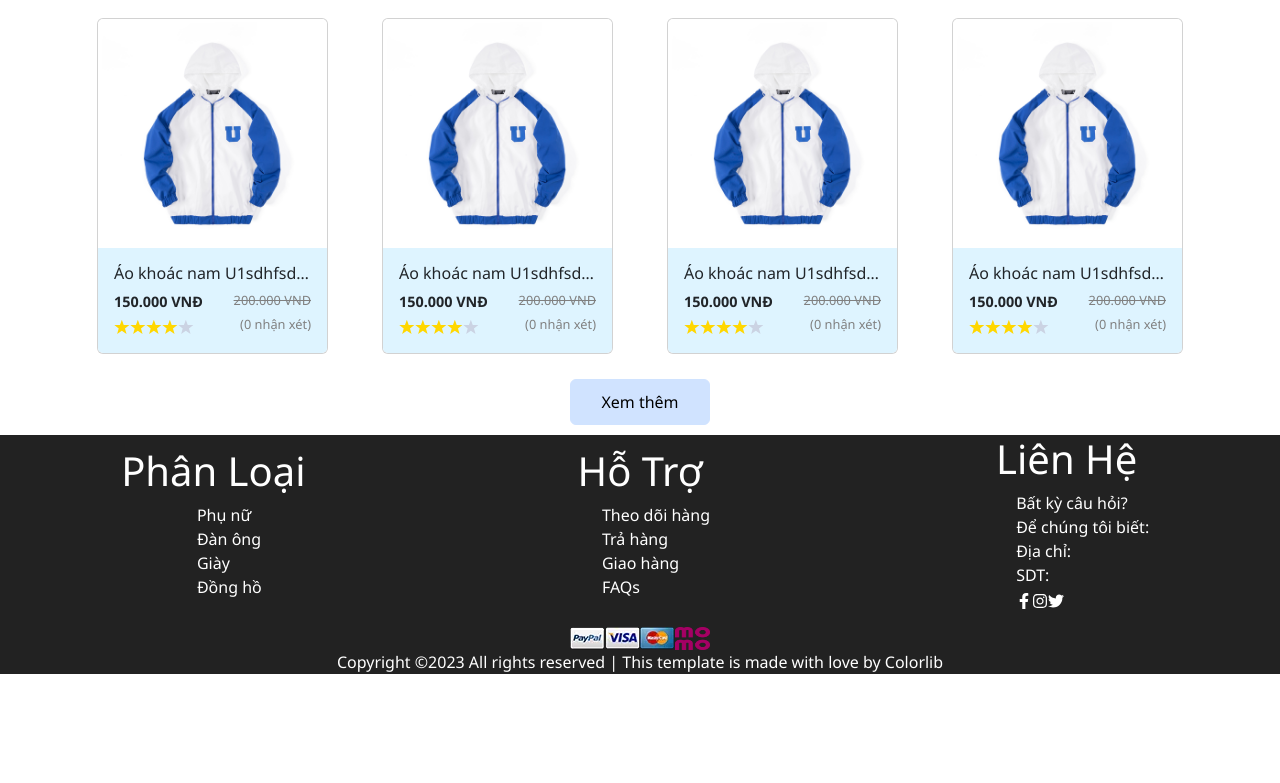
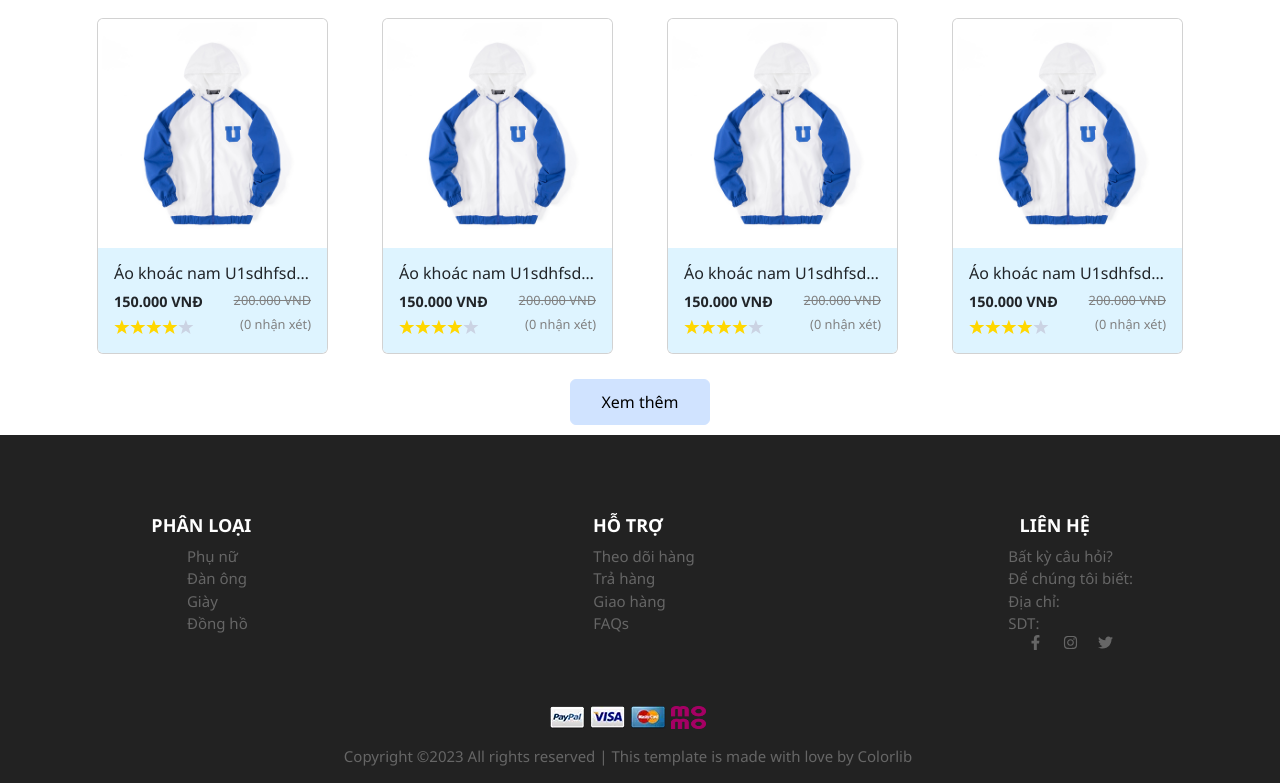
Before and after one commit to ChienPham231201/FashionWeb, a React (Create React App) app in the folder frontend/: page / in a window 1280 px wide. Shown: the part 1171-1954 px from the top of the page. Before the commit the page ends 1845 px from the top, so only its background shows below. Built offline with nearby package versions, Linux system fonts and the light colour scheme.

Commit message:
update footer

```diff
--- a/frontend/src/components/Footer.jsx
+++ b/frontend/src/components/Footer.jsx
@@ -33,7 +33,7 @@ const Footer = () => {
                         <li>Để chúng tôi biết: </li>
                         <li>Địa chỉ:</li>
                         <li>SDT:</li>
-                        <div>
+                        <div className='social-network'>
                         <FaFacebookF/>
                         <FaInstagram/>
                         <FaTwitter/>
@@ -47,7 +47,7 @@ const Footer = () => {
                 <img src="Images/Icons/mastercard.png" alt="Mastercard" />
                 <img className='Momo' src="Images/Icons/momo.png" alt="Momo" />
             </Row>
-            <Row>Copyright ©2023 All rights reserved | This template is made with love by Colorlib</Row>
+            <Row className='Copyright'>Copyright ©2023 All rights reserved | This template is made with love by Colorlib</Row>
         </Container>
     );
 };
--- a/frontend/src/scss/Footer.scss
+++ b/frontend/src/scss/Footer.scss
@@ -1,22 +1,41 @@
 .Footer{
     color: white;
     width: 100%;
+    font-size: 15px;
+    padding: 10vh 0 0 0;
     background-color: #222222;
     .row{
-        align-items: center;
         justify-content: center;
+        width: 100%;
+        padding: 0 0 2vh 0;
         .col{
             display: flex;
             flex-direction: column;
             align-items: center;
+            padding: 0 0 3vh 0;
+            margin: 0;
         }
+    }
+    .Copyright{
+        color: #666666;
+    }
+    .social-network{
+        display: flex;
+       justify-content: space-evenly;
     }
     ul{
         list-style-type: none;
+        color: #666666;
+    }
+    h1{
+        font-size: 18px;
+        font-weight: bold;
+        text-transform: uppercase;
     }
     img{
         width: 35px;
         height: 23px;
         padding: 0;
+        margin: 0 0.2vw;
     }
 }
```
